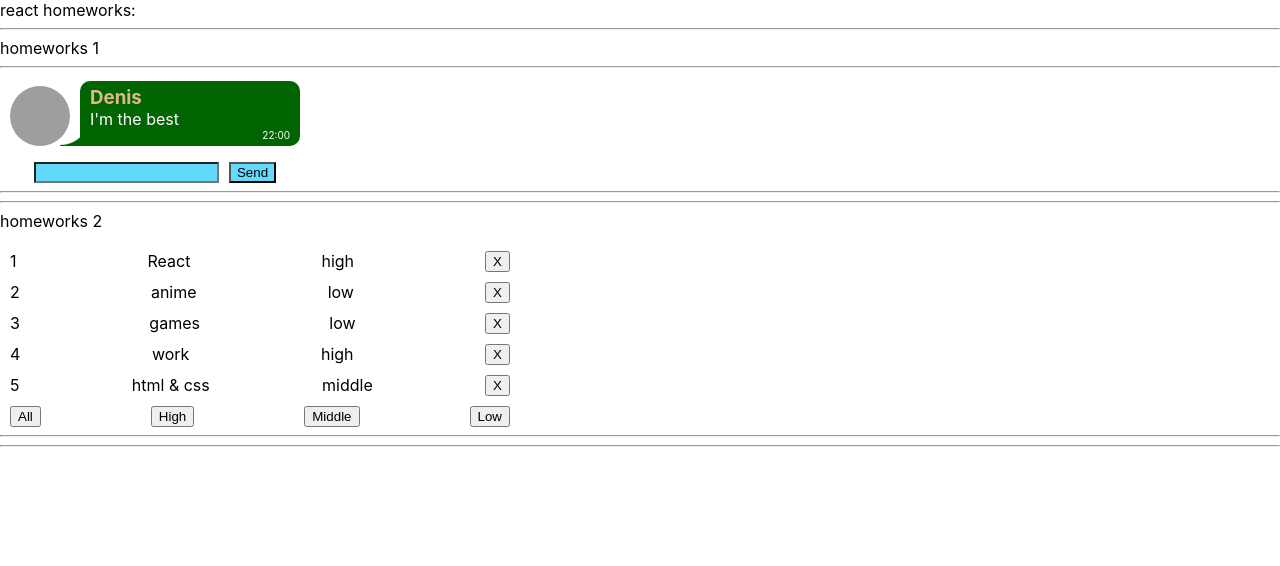
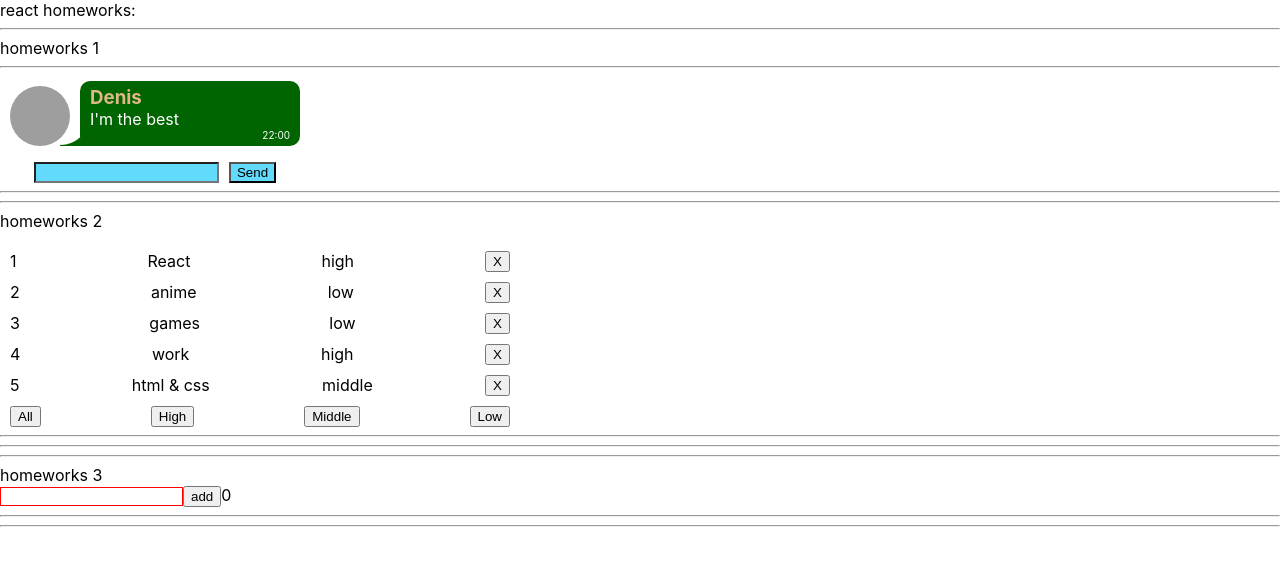
Before and after one commit to myCatPear/ignatHW, a React (Create React App) app: page / in a window 1280 px wide. Shown: the top 566 px of the page. Built offline with nearby package versions, Linux system fonts and the light colour scheme; grey boxes are pictures that could not be loaded.

Commit message:
end 3hw without css style

```diff
--- a/package.json
+++ b/package.json
@@ -10,10 +10,12 @@
     "@types/node": "^16.7.13",
     "@types/react": "^17.0.20",
     "@types/react-dom": "^17.0.9",
+    "@types/uuid": "^8.3.4",
     "react": "^17.0.2",
     "react-dom": "^17.0.2",
     "react-scripts": "5.0.0",
     "typescript": "^4.4.2",
+    "uuid": "^8.3.2",
     "web-vitals": "^2.1.0"
   },
   "scripts": {
--- a/src/p1-main/m1-ui/u1-app/App.tsx
+++ b/src/p1-main/m1-ui/u1-app/App.tsx
@@ -2,6 +2,7 @@
 import s from './App.module.css'
 import HW1 from '../../../p2-homeworks/h1/HW1'
 import HW2 from '../../../p2-homeworks/h2/HW2'
+import HW3 from '../../../p2-homeworks/h3/HW3'
 
 function App() {
     return (
@@ -9,7 +10,7 @@
             <div>react homeworks:</div>
             <HW1/>
             <HW2/>
-            {/*<HW3/>*/}
+            <HW3/>
             {/*<HW4/>*/}
             {/*<HW5/>*/}
 
--- a/src/p2-homeworks/h3/Greeting.tsx
+++ b/src/p2-homeworks/h3/Greeting.tsx
@@ -1,12 +1,12 @@
-import React from 'react'
+import React, {ChangeEvent} from 'react'
 import s from './Greeting.module.css'
 
 type GreetingPropsType = {
-    name: any // need to fix any
-    setNameCallback: any // need to fix any
-    addUser: any // need to fix any
-    error: any // need to fix any
-    totalUsers: any // need to fix any
+    name: string // need to fix any
+    setNameCallback: (e:ChangeEvent<HTMLInputElement>) => void // need to fix any
+    addUser: () => void // need to fix any
+    error: string // need to fix any
+    totalUsers: number // need to fix any
 }
 
 // презентационная компонента (для верстальщика)
--- a/src/p2-homeworks/h3/GreetingContainer.tsx
+++ b/src/p2-homeworks/h3/GreetingContainer.tsx
@@ -1,9 +1,11 @@
-import React, {useState} from 'react'
+import React, {ChangeEvent, useState} from 'react'
 import Greeting from './Greeting'
+import {UserType} from "./HW3";
+import {v1} from "uuid";
 
 type GreetingContainerPropsType = {
-    users: any // need to fix any
-    addUserCallback: any // need to fix any
+    users: Array<UserType> // need to fix any
+    addUserCallback: (id:string, name:string) => void // need to fix any
 }
 
 // более простой и понятный для новичков
@@ -12,18 +14,28 @@
 // более современный и удобный для про :)
 // уровень локальной логики
 const GreetingContainer: React.FC<GreetingContainerPropsType> = ({users, addUserCallback}) => { // деструктуризация пропсов
-    const [name, setName] = useState<any>('') // need to fix any
-    const [error, setError] = useState<any>('') // need to fix any
+    const [name, setName] = useState<string>('') // need to fix any
+    const [error, setError] = useState<string>('') // need to fix any
 
-    const setNameCallback = (e: any) => { // need to fix any
-        setName('') // need to fix
-    }
-    const addUser = () => {
-        alert(`Hello  !`) // need to fix
+    const setNameCallback = (e:ChangeEvent<HTMLInputElement>) => { // need to fix any
+        if (e.currentTarget.value === ' ') {
+            setError('Error input')
+            setName('')
+        } else {
+            setName((e.currentTarget.value).trim()) // need to fix
+            setError('')
+        }
+
     }
 
-    const totalUsers = 0 // need to fix
+    const addUser = () => {
+        addUserCallback(v1(), name)
+        alert(`Hello ${name}!`) // need to fix
+        setName('')
+    }
 
+    const totalUsers = users.length // need to fix
+    console.log(users)
     return (
         <Greeting
             name={name}
--- a/src/p2-homeworks/h3/HW3.tsx
+++ b/src/p2-homeworks/h3/HW3.tsx
@@ -3,16 +3,16 @@
 
 // types
 export type UserType = {
-    _id: any // need to fix any
-    name: any // need to fix any
+    _id: string // need to fix any
+    name: string // need to fix any
 }
 
 // уровень работы с глобальными данными
 function HW3() {
-    const [users, setUsers] = useState<any>([]) // need to fix any
+    const [users, setUsers] = useState<Array<UserType>>([]) // need to fix any
 
-    const addUserCallback = (name: any) => { // need to fix any
-        setUsers([]) // need to fix
+    const addUserCallback = (id:string, name: string) => { // need to fix any
+        setUsers([...users, {_id: id, name:name}]) // need to fix
     }
 
     return (
```
Also changed, not shown: 1 other file (tests, documents, lock files or other folders).
